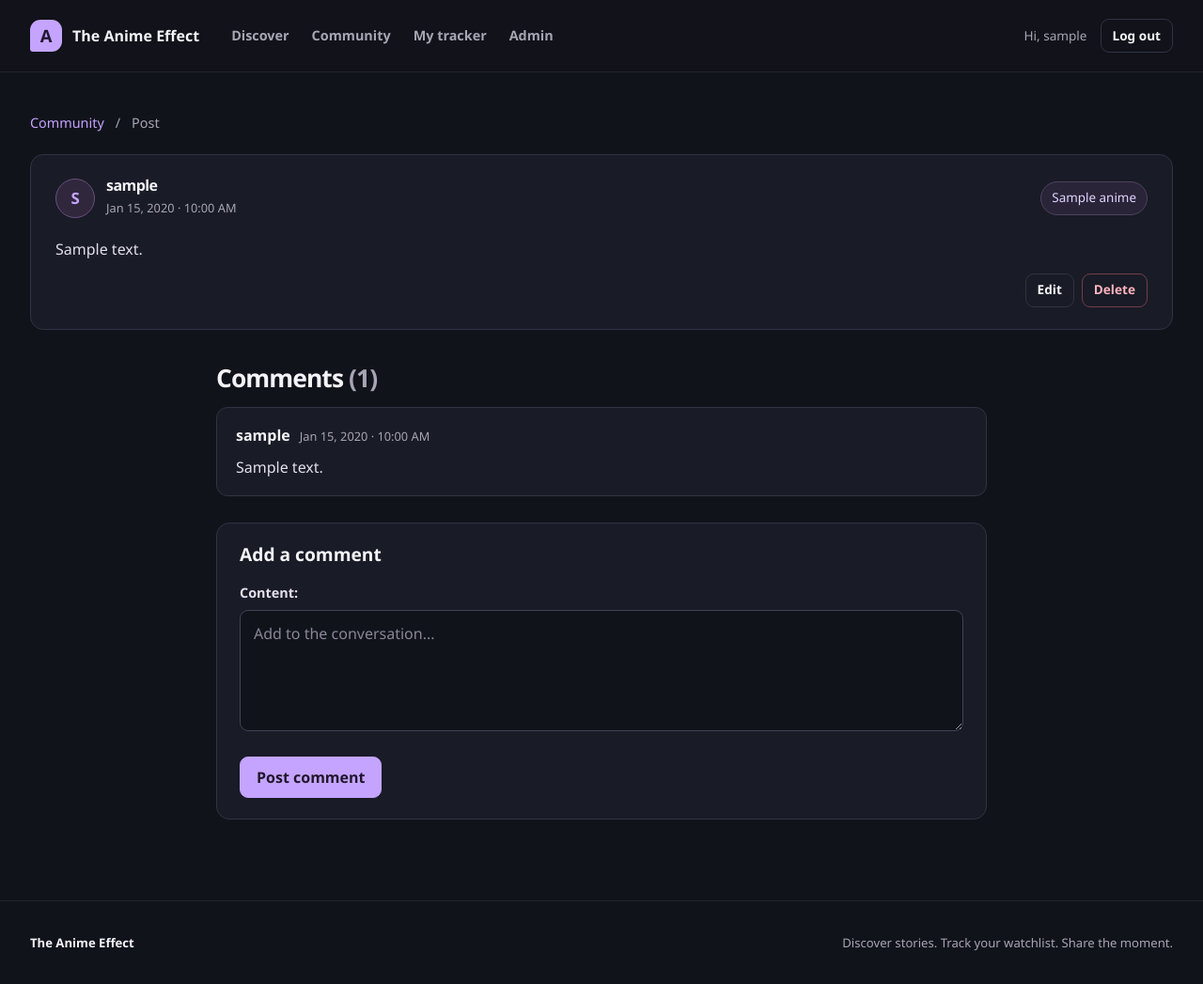
After one commit to manjnagra12-lgtm/the-anime-effect, a Django app: page /blog/1/ in a window 1280 px wide. The commit adds this page. Shown: the whole page at 94% size. Run offline with Django 5.2, Linux system fonts and the light colour scheme; a user stored in the database is signed in; tables that the repository leaves empty hold one stand-in row (values such as "Sample post"); parts of the project's set-up code (start-up, migrations or seed data) failed here and were passed over.

Commit message:
Add comments to community posts
Co-authored-by: Copilot <223556219+Copilot@users.noreply.github.com>

```diff
--- a/social/forms.py
+++ b/social/forms.py
@@ -1,6 +1,6 @@
 from django import forms
 
-from .models import BlogPost
+from .models import BlogPost, Comment
 
 
 class BlogPostForm(forms.ModelForm):
@@ -17,3 +17,18 @@ class BlogPostForm(forms.ModelForm):
             ),
             "anime": forms.Select(attrs={"aria-label": "Related anime (optional)"}),
         }
+
+
+class CommentForm(forms.ModelForm):
+    class Meta:
+        model = Comment
+        fields = ["content"]
+        widgets = {
+            "content": forms.Textarea(
+                attrs={
+                    "rows": 4,
+                    "maxlength": Comment.MAX_CONTENT_LENGTH,
+                    "placeholder": "Add to the conversation...",
+                }
+            ),
+        }
--- a/social/models.py
+++ b/social/models.py
@@ -28,3 +28,26 @@ class BlogPost(models.Model):
 
     def __str__(self):
         return f"Post by {self.author} on {self.created_at:%Y-%m-%d}"
+
+
+class Comment(models.Model):
+    MAX_CONTENT_LENGTH = 1000
+
+    post = models.ForeignKey(
+        BlogPost,
+        on_delete=models.CASCADE,
+        related_name="comments",
+    )
+    author = models.ForeignKey(
+        settings.AUTH_USER_MODEL,
+        on_delete=models.CASCADE,
+        related_name="blog_comments",
+    )
+    content = models.TextField(validators=[MaxLengthValidator(MAX_CONTENT_LENGTH)])
+    created_at = models.DateTimeField(auto_now_add=True)
+
+    class Meta:
+        ordering = ["created_at"]
+
+    def __str__(self):
+        return f"Comment by {self.author} on {self.post}"
--- a/social/urls.py
+++ b/social/urls.py
@@ -7,6 +7,7 @@ app_name = "social"
 urlpatterns = [
     path("", views.post_list, name="post_list"),
     path("create/", views.post_create, name="post_create"),
+    path("<int:pk>/", views.post_detail, name="post_detail"),
     path("<int:pk>/edit/", views.post_edit, name="post_edit"),
     path("<int:pk>/delete/", views.post_delete, name="post_delete"),
 ]
--- a/social/views.py
+++ b/social/views.py
@@ -1,16 +1,47 @@
 from django.contrib import messages
 from django.contrib.auth.decorators import login_required
+from django.contrib.auth.views import redirect_to_login
 from django.core.paginator import Paginator
+from django.db.models import Count
 from django.shortcuts import get_object_or_404, redirect, render
 
-from .forms import BlogPostForm
+from .forms import BlogPostForm, CommentForm
 from .models import BlogPost
 
 
 def post_list(request):
-    posts = BlogPost.objects.select_related("author", "anime")
+    posts = (
+        BlogPost.objects.select_related("author", "anime")
+        .annotate(comment_count=Count("comments"))
+        .order_by("-created_at")
+    )
     page = Paginator(posts, 10).get_page(request.GET.get("page"))
     return render(request, "social/post_list.html", {"page": page})
+
+
+def post_detail(request, pk):
+    post = get_object_or_404(
+        BlogPost.objects.select_related("author", "anime"),
+        pk=pk,
+    )
+    if request.method == "POST" and not request.user.is_authenticated:
+        return redirect_to_login(request.get_full_path())
+
+    form = CommentForm(request.POST or None)
+    if request.method == "POST" and form.is_valid():
+        comment = form.save(commit=False)
+        comment.post = post
+        comment.author = request.user
+        comment.save()
+        messages.success(request, "Your comment was added.")
+        return redirect("social:post_detail", pk=post.pk)
+
+    comments = post.comments.select_related("author")
+    return render(
+        request,
+        "social/post_detail.html",
+        {"post": post, "comments": comments, "form": form},
+    )
 
 
 @login_required
--- a/static/css/site.css
+++ b/static/css/site.css
@@ -132,7 +132,21 @@ progress { width: 100%; height: 7px; accent-color: var(--mint); }
 .post-header time { color: var(--muted); font-size: .8rem; }
 .post-anime { margin-left: auto; text-decoration: none; }
 .post-content { padding: 19px 0 12px; color: #e1dfeb; overflow-wrap: anywhere; }
+.comment-link { display: inline-block; margin-top: 8px; font-size: .88rem; text-decoration: none; }
 .post-actions { justify-content: end; }
+.post-detail-card { margin-bottom: 36px; }
+.comments-section { max-width: 820px; margin: 0 auto; }
+.comments-section .section-heading { margin-bottom: 16px; }
+.comments-section .section-heading h2 { margin: 0; font-size: 1.65rem; }
+.comment-list { display: grid; gap: 12px; }
+.comment-card { padding: 17px 20px; border: 1px solid var(--line); border-radius: 12px; background: var(--panel); }
+.comment-header { display: flex; flex-wrap: wrap; align-items: baseline; gap: 10px; }
+.comment-header time { color: var(--muted); font-size: .8rem; }
+.comment-content { margin-top: 8px; color: #e1dfeb; overflow-wrap: anywhere; }
+.comment-form-panel { margin-top: 28px; padding: 22px 24px; border: 1px solid var(--line); border-radius: 14px; background: var(--panel); }
+.comment-form-panel h3 { margin: 0; font-size: 1.2rem; }
+.comment-form-panel .site-form { margin-top: 18px; }
+.comment-login { margin-top: 24px; }
 .pagination { display: flex; align-items: center; justify-content: center; gap: 16px; margin-top: 25px; color: var(--muted); font-size: .9rem; }
 .confirm-quote { padding: 15px; border-left: 3px solid var(--accent); background: var(--panel-raised); color: var(--muted); }
 .messages { display: grid; gap: 9px; margin-bottom: 25px; }
--- /dev/null
+++ b/templates/social/post_detail.html
@@ -0,0 +1,57 @@
+{% extends "base.html" %}
+{% block title %}{{ post.author.username }}’s post · The Anime Effect{% endblock %}
+{% block content %}
+  <nav class="breadcrumbs" aria-label="Breadcrumb"><a href="{% url 'social:post_list' %}">Community</a><span aria-hidden="true">/</span><span>Post</span></nav>
+  <article class="post-card post-detail-card">
+    <header class="post-header">
+      <div class="avatar" aria-hidden="true">{{ post.author.username|first|upper }}</div>
+      <div>
+        <h2>{{ post.author.username }}</h2>
+        <time datetime="{{ post.created_at|date:'c' }}">{{ post.created_at|date:"M j, Y · g:i A" }}</time>
+      </div>
+      {% if post.anime %}<a class="post-anime" href="{% url 'catalog:anime_detail' post.anime.pk %}">{{ post.anime.title }}</a>{% endif %}
+    </header>
+    <div class="post-content">{{ post.content|linebreaksbr }}</div>
+    {% if user.is_authenticated and user == post.author %}
+      <footer class="inline-actions post-actions">
+        <a class="button button-small button-quiet" href="{% url 'social:post_edit' post.pk %}">Edit</a>
+        <a class="button button-small button-danger-quiet" href="{% url 'social:post_delete' post.pk %}">Delete</a>
+      </footer>
+    {% endif %}
+  </article>
+
+  <section class="comments-section" aria-labelledby="comments-heading">
+    <div class="section-heading">
+      <h2 id="comments-heading">Comments <span class="muted">({{ comments|length }})</span></h2>
+    </div>
+    {% if comments %}
+      <div class="comment-list">
+        {% for comment in comments %}
+          <article class="comment-card">
+            <header class="comment-header">
+              <strong>{{ comment.author.username }}</strong>
+              <time datetime="{{ comment.created_at|date:'c' }}">{{ comment.created_at|date:"M j, Y · g:i A" }}</time>
+            </header>
+            <div class="comment-content">{{ comment.content|linebreaksbr }}</div>
+          </article>
+        {% endfor %}
+      </div>
+    {% else %}
+      <p class="muted">No comments yet. Start the conversation.</p>
+    {% endif %}
+
+    {% if user.is_authenticated %}
+      <section class="comment-form-panel" aria-labelledby="comment-form-heading">
+        <h3 id="comment-form-heading">Add a comment</h3>
+        <form method="post" class="site-form">
+          {% csrf_token %}
+          {{ form.non_field_errors }}
+          {{ form.as_p }}
+          <button class="button" type="submit">Post comment</button>
+        </form>
+      </section>
+    {% else %}
+      <p class="comment-login"><a class="button" href="{% url 'login' %}?next={{ request.path|urlencode }}">Log in to comment</a></p>
+    {% endif %}
+  </section>
+{% endblock %}
--- a/templates/social/post_list.html
+++ b/templates/social/post_list.html
@@ -26,6 +26,7 @@
             {% if post.anime %}<a class="post-anime" href="{% url 'catalog:anime_detail' post.anime.pk %}">{{ post.anime.title }}</a>{% endif %}
           </header>
           <div class="post-content">{{ post.content|linebreaksbr }}</div>
+          <a class="comment-link" href="{% url 'social:post_detail' post.pk %}">View {{ post.comment_count }} comment{{ post.comment_count|pluralize }} · Join the discussion</a>
           {% if user.is_authenticated and user == post.author %}
             <footer class="inline-actions post-actions">
               <a class="button button-small button-quiet" href="{% url 'social:post_edit' post.pk %}">Edit</a>
```
Also changed, not shown: social/admin.py (+8 -1 lines), social/tests.py (+42 -2 lines), images/black_clover.webp (added), social/migrations/0002_comment.py (added).
